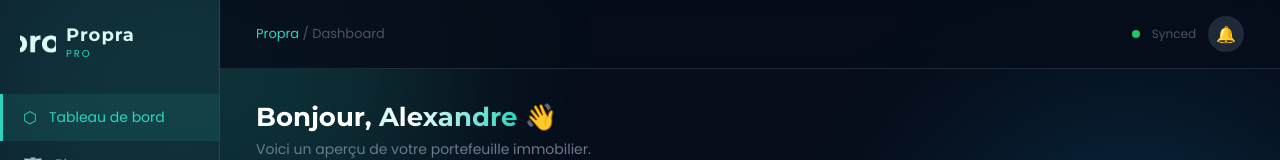
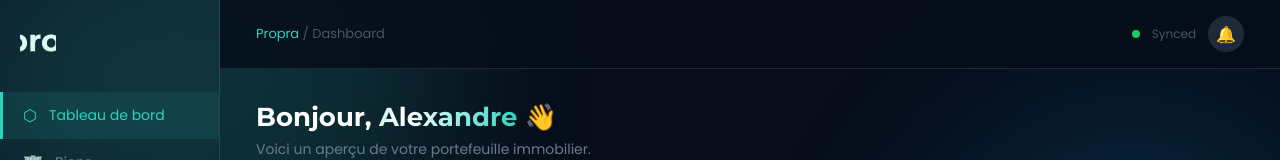
Before and after one commit to PaulCollas/propra, a React (Vite) app: page / in a window 1280 px wide. Shown: the top 160 px of the page. Built offline with nearby package versions, Linux system fonts and the light colour scheme.

Commit message:
Update header

```diff
--- a/src/App.jsx
+++ b/src/App.jsx
@@ -162,10 +162,6 @@ function Sidebar({ active, setActive }) {
       <div style={{ padding: "0 20px 32px" }}>
         <div style={{ display: "flex", alignItems: "center", gap: 10 }}>
           <img src="src/assets/logo-propra.png" alt="Propra logo" style={{ width: 36, height: 36, borderRadius: 10, objectFit: "cover" }} />
-          <div>
-            <div style={{ fontFamily: "'Montserrat', sans-serif", fontWeight: 700, fontSize: 18, color: "#fff", letterSpacing: 1 }}>Propra</div>
-            <div style={{ fontSize: 10, color: ACCENT, letterSpacing: 2, textTransform: "uppercase" }}>Pro</div>
-          </div>
         </div>
       </div>
       <nav style={{ flex: 1 }}>
```
